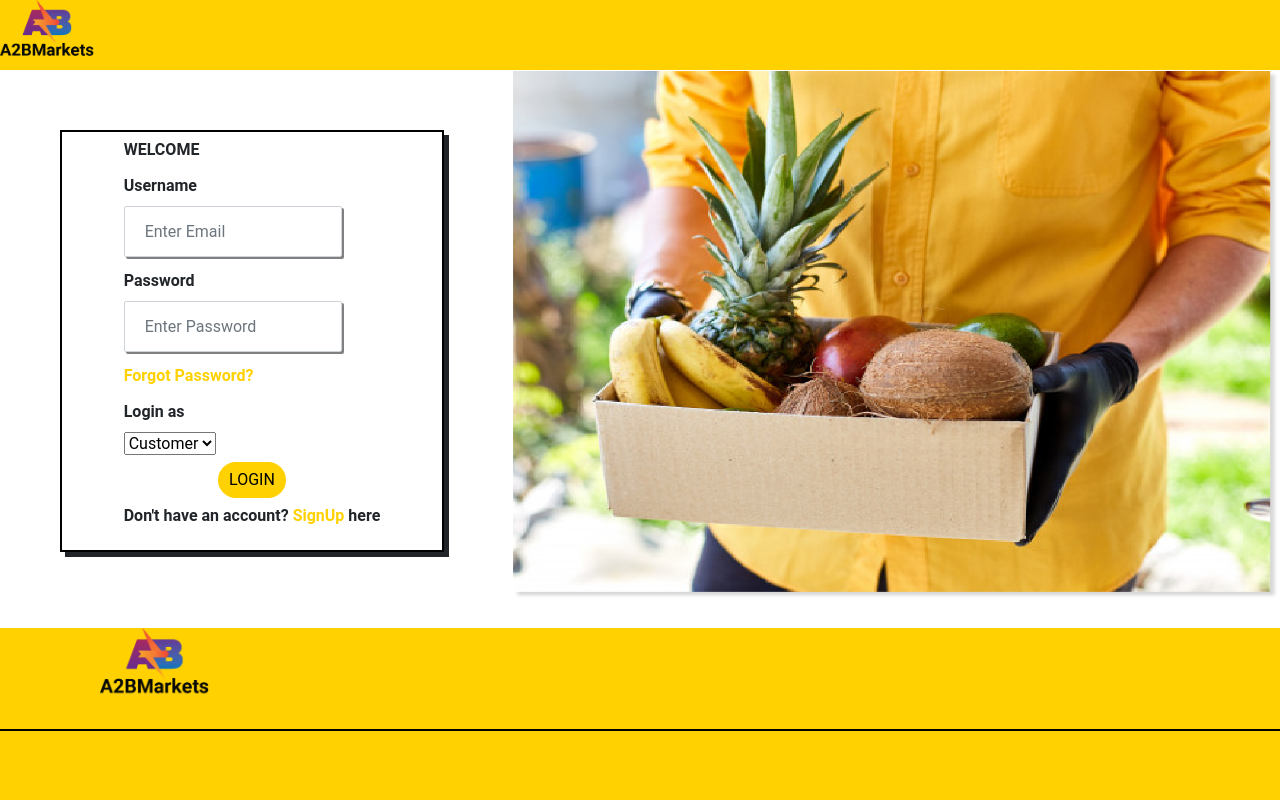
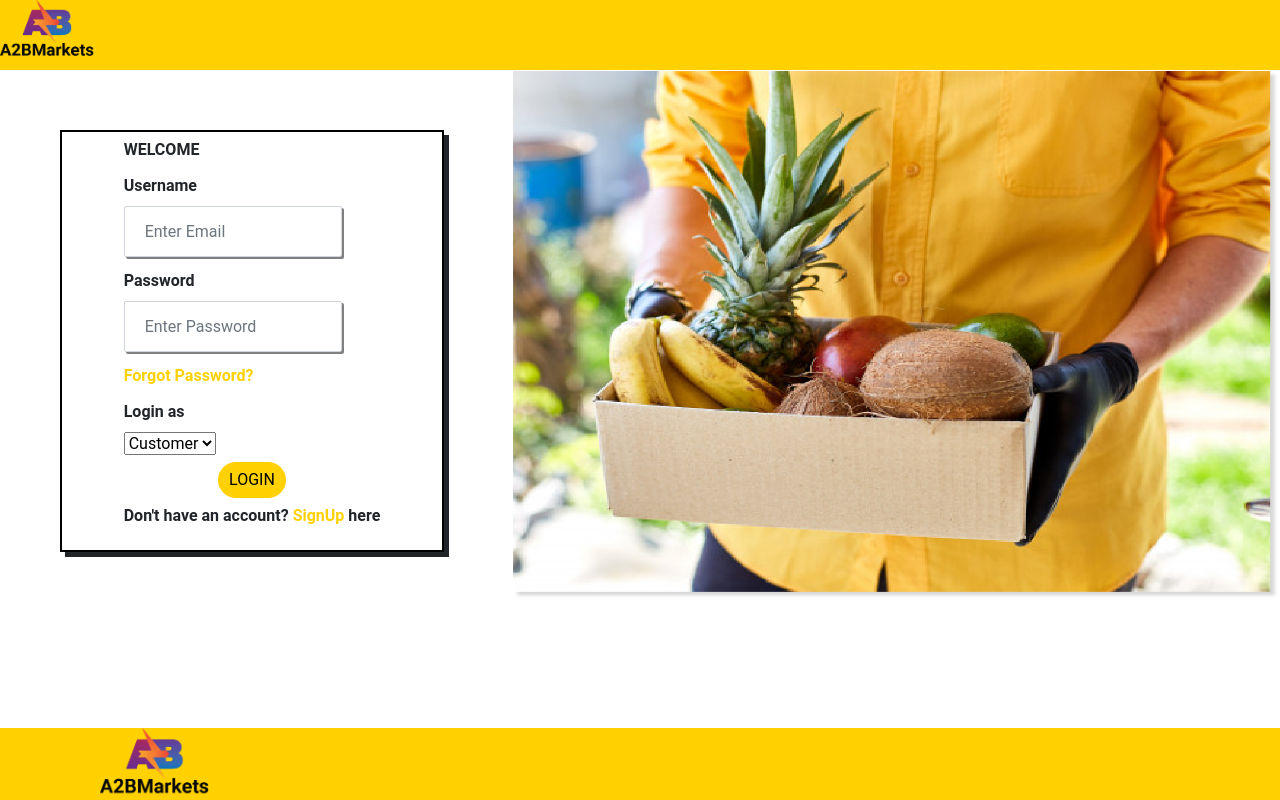
Before and after one commit to sohaibbinmohsin/project-a2b-markets, a React (Create React App) app in the folder front-react/: page /login in a window 1280 px wide. Shown: the top 800 px of the page. Built offline with nearby package versions, Linux system fonts and the light colour scheme.

Commit message:
Update login_signup.css

```diff
--- a/front-react/src/Components/login_signup.css
+++ b/front-react/src/Components/login_signup.css
@@ -4,7 +4,7 @@
   box-sizing: border-box;
    font-family: 'Roboto';
 }
-body{ height:220vh; margin:0; }
+body{ height:100%; margin:0; }
 body{
   display:flex;
   flex-direction:column;
@@ -117,7 +117,11 @@ button:hover{
   right: -16px;
   font-size: 18px;
 } */
+.outer
+{
 
+  margin-bottom: 100px;
+}
 .image-holder
 {
   width: 100vw;
```
